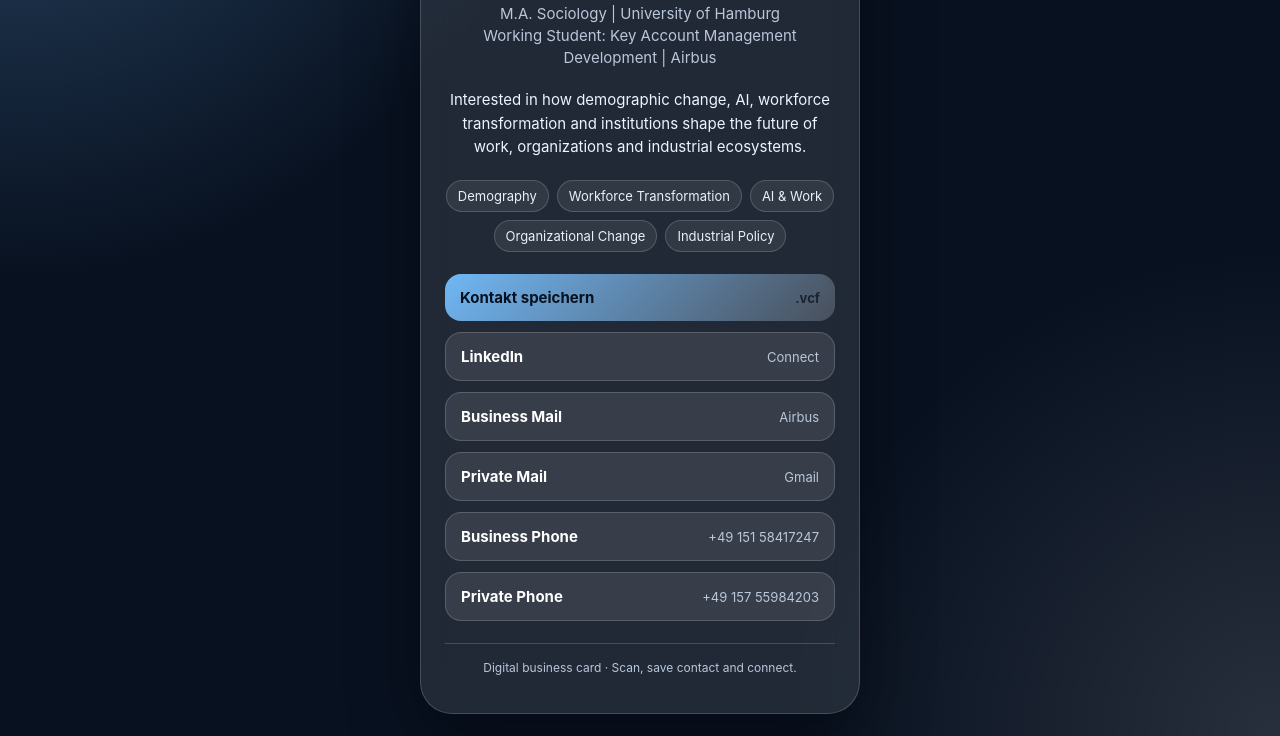
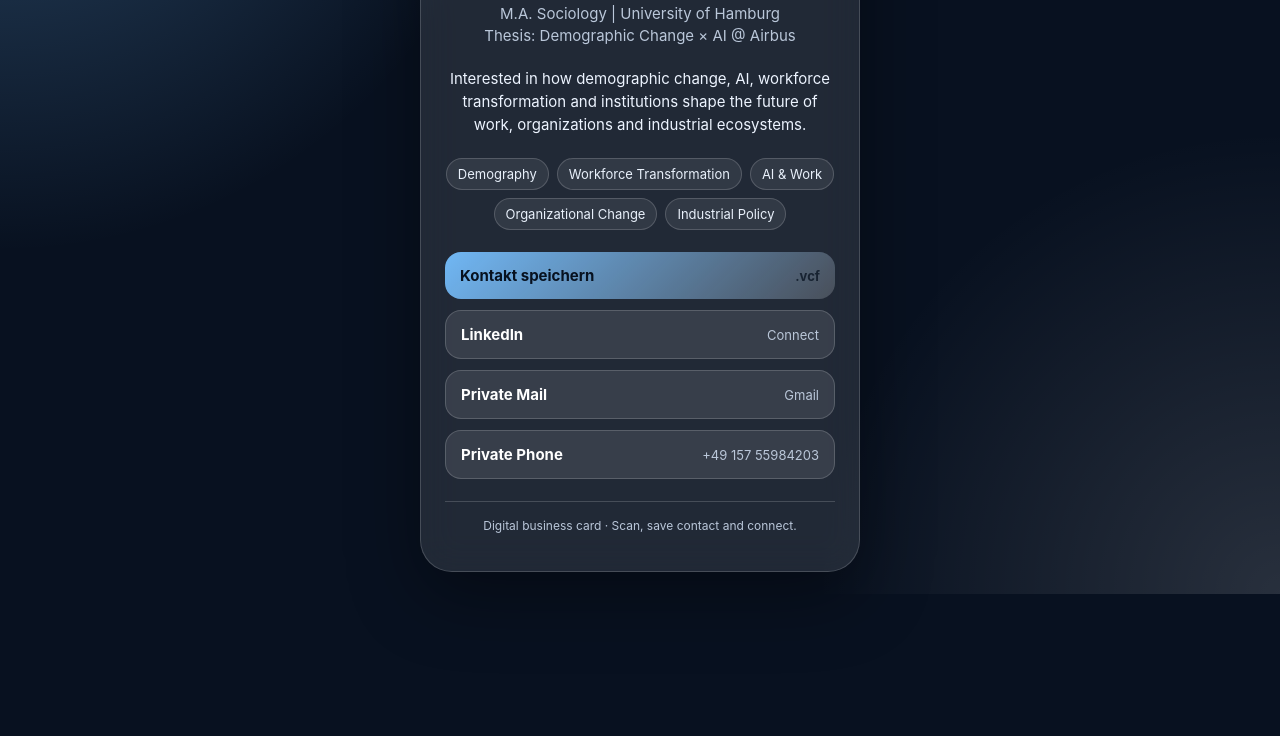
Before and after one commit to wimmerbenedikt2-commits/benediktwimmer, a plain HTML site: page index.html in a window 1280 px wide. Shown: the part 274-1010 px from the top of the page. After the commit the page ends 868 px from the top, so only its background shows below. Drawn offline with Linux system fonts and the light colour scheme.

Commit message:
Update index.html

```diff
--- a/index.html
+++ b/index.html
@@ -121,7 +121,7 @@
       <h1>Benedikt Wimmer</h1>
       <p class="subtitle">
         M.A. Sociology | University of Hamburg<br>
-        Working Student: Key Account Management Development | Airbus
+        Thesis: Demographic Change × AI @ Airbus
       </p>
 
       <p class="tagline">
@@ -148,20 +148,14 @@
         <span>Connect</span>
       </a>
 
-      <a class="button" href="mailto:benedikt.wimmer@airbus.com">
-        <strong>Business Mail</strong>
-        <span>Airbus</span>
-      </a>
+
 
       <a class="button" href="mailto:wimmerbenedikt2@gmail.com">
         <strong>Private Mail</strong>
         <span>Gmail</span>
       </a>
 
-      <a class="button" href="tel:+4915158417247">
-        <strong>Business Phone</strong>
-        <span>+49 151 58417247</span>
-      </a>
+
 
       <a class="button" href="tel:+4915755984203">
         <strong>Private Phone</strong>
```
